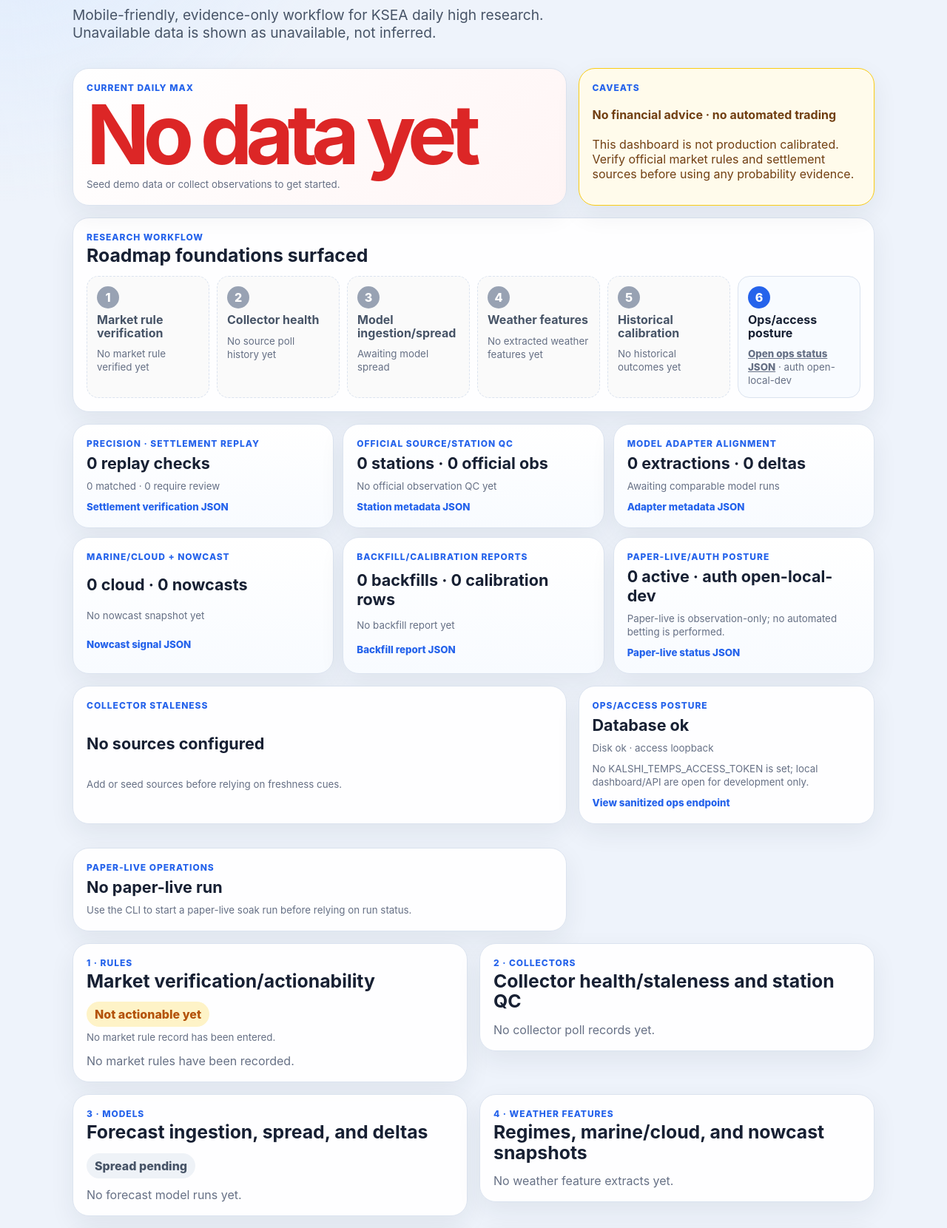
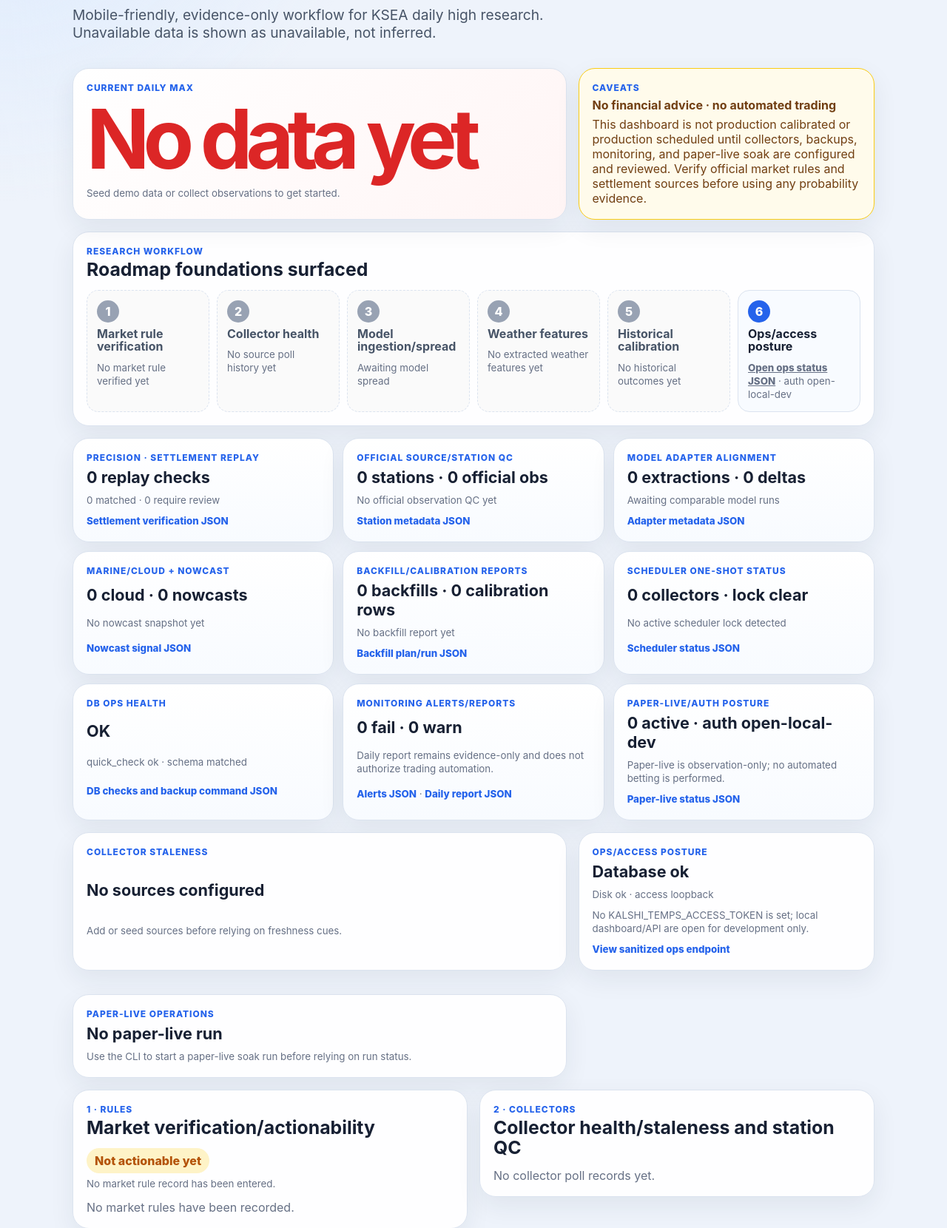
Before and after one commit to agorevski/KalshiTemps, a FastAPI app: page /dashboard in a window 1280 px wide. Shown: the part 239-1899 px from the top of the page at 74% size. Run offline with FastAPI, Linux system fonts and the light colour scheme; data comes from the database, SQL or seed files in the repository; data that the repository does not hold is empty.

Commit message:
Surface hardening status in docs and dashboard
Expose backfill, scheduler, DB health, and monitoring status in the app, update runbooks and roadmap caveats, and add endpoint/dashboard regression coverage.

Co-authored-by: Copilot <223556219+Copilot@users.noreply.github.com>

Copilot-Session: 033a8ce1-f34e-4d11-9265-68029ca0be62

```diff
--- a/src/kalshi_temps/app.py
+++ b/src/kalshi_temps/app.py
@@ -4,15 +4,16 @@ from contextlib import asynccontextmanager
 from pathlib import Path
 from typing import AsyncIterator
 
-from fastapi import FastAPI, Query, Request
+from fastapi import FastAPI, HTTPException, Query, Request
 from fastapi.responses import HTMLResponse, RedirectResponse
 from fastapi.staticfiles import StaticFiles
 from fastapi.templating import Jinja2Templates
 
 from .auth import access_gate
 from .db import connection, database_path, initialize_database
-from .ops import ops_status, paper_live_readiness, paper_live_run_status
+from .ops import db_check, ops_status, paper_live_readiness, paper_live_run_status
 from .repository import WeatherRepository
+from .scheduler import scheduler_status
 
 PROJECT_ROOT = Path(__file__).resolve().parents[2]
 
@@ -57,11 +58,36 @@ def health() -> dict[str, str]:
 @app.get("/api/ops/status")
 def api_ops_status() -> dict[str, object]:
     status = ops_status()
-    database = dict(status["database"])
-    database.pop("path", None)
-    disk = dict(status["disk"])
-    disk.pop("path", None)
+    database = _without_local_paths(status["database"])
+    disk = _without_local_paths(status["disk"])
     return {"status": "ok", "ops": {"database": database, "disk": disk, "access": status["access"]}}
+
+
+@app.get("/api/ops/db-health")
+def api_ops_db_health(quick: bool = True) -> dict[str, object]:
+    health = _without_local_paths(db_check(quick=quick))
+    return {
+        "status": "ok" if health["ok"] else "needs_review",
+        "db_health": health,
+        "backup_operations": {
+            "check_command": "python -m kalshi_temps db-check",
+            "backup_command": "scripts/backup_sqlite.sh",
+            "verify_backup_command": "python -m kalshi_temps verify-backup data/backups/<backup>.sqlite3",
+            "prune_dry_run_command": "python -m kalshi_temps prune-backups --dry-run",
+            "restore_preflight_command": "scripts/restore_sqlite.sh --backup data/backups/<backup>.sqlite3 --db data/restore-test.sqlite3",
+            "note": "Restore and prune commands are intentionally operator-triggered; run preflight/dry-run before overwriting or deleting files.",
+        },
+    }
+
+
+@app.get("/api/scheduler/status")
+def api_scheduler_status(max_age_minutes: float = Query(default=180, ge=1)) -> dict[str, object]:
+    status = _without_local_paths(scheduler_status(max_age_minutes=max_age_minutes))
+    return {
+        "status": "ok",
+        "scheduler": status,
+        "note": "One-shot scheduler status is local operational evidence only; configure and soak systemd/cron separately before treating it as production.",
+    }
 
 
 @app.get("/api/paper-live/runs")
@@ -97,6 +123,31 @@ def api_paper_live_status(include_closed: bool = False, limit: int = Query(defau
     return {"paper_live_status": {"runs": runs, "readiness": readiness}, "ops": api_ops_status()["ops"]}
 
 
+@app.get("/api/monitoring/alerts")
+def api_monitoring_alerts(
+    include_resolved: bool = False,
+    severity: str | None = None,
+    limit: int = Query(default=50, ge=1, le=200),
+) -> dict[str, object]:
+    with connection() as conn:
+        repo = WeatherRepository(conn)
+        alerts = repo.list_alert_records(include_resolved=include_resolved, severity=severity, limit=limit)
+        report = repo.daily_monitoring_report()
+    return {
+        "alert_summary": _alert_counts(alerts),
+        "alerts": alerts,
+        "daily_report_link": "/api/monitoring/daily-report",
+        "report_date": report["report_date"],
+    }
+
+
+@app.get("/api/monitoring/daily-report")
+def api_monitoring_daily_report(report_date: str | None = None) -> dict[str, object]:
+    with connection() as conn:
+        report = WeatherRepository(conn).daily_monitoring_report(report_date=report_date)
+    return {"daily_report": report}
+
+
 @app.get("/dashboard", response_class=HTMLResponse)
 def dashboard(request: Request) -> HTMLResponse:
     with connection() as conn:
@@ -130,10 +181,15 @@ def dashboard(request: Request) -> HTMLResponse:
         paper_live_runs = repo.list_paper_live_runs(include_closed=True, limit=5)
         bias_summaries = repo.list_bias_summaries(limit=5)
         calibration_metrics = repo.list_calibration_metrics(limit=5)
+        backfill_plans = repo.list_backfill_plans(limit=4)
         backfill_runs = repo.list_backfill_runs(limit=4)
+        alerts = repo.list_alert_records(limit=5)
+        alert_summary = _alert_counts(alerts)
         events = repo.list_events(limit=6)
         fusion_summary = repo.fusion_summary()
         ops = api_ops_status()["ops"]
+    scheduler = _without_local_paths(scheduler_status(max_age_minutes=180))
+    db_health = api_ops_db_health()["db_health"]
     return templates.TemplateResponse(
         request,
         "dashboard.html",
@@ -167,7 +223,12 @@ def dashboard(request: Request) -> HTMLResponse:
             "paper_live_runs": paper_live_runs,
             "bias_summaries": bias_summaries,
             "calibration_metrics": calibration_metrics,
+            "backfill_plans": backfill_plans,
             "backfill_runs": backfill_runs,
+            "scheduler": scheduler,
+            "db_health": db_health,
+            "alert_summary": alert_summary,
+            "alerts": alerts,
             "events": events,
             "fusion_summary": fusion_summary,
             "ops": ops,
@@ -241,11 +302,14 @@ def api_kalshi_selected_market(target_date: str | None = None) -> dict[str, obje
 @app.post("/api/kalshi/select-market")
 def api_kalshi_select_market(target_date: str, ticker: str, notes: str | None = None) -> dict[str, object]:
     with connection() as conn:
-        selected = WeatherRepository(conn).select_kalshi_market_candidate(
-            target_date=target_date,
-            ticker=ticker,
-            notes=notes,
-        )
+        try:
+            selected = WeatherRepository(conn).select_kalshi_market_candidate(
+                target_date=target_date,
+                ticker=ticker,
+                notes=notes,
+            )
+        except KeyError as exc:
+            raise HTTPException(status_code=404, detail=str(exc)) from exc
     return {
         "selected_kalshi_market": selected,
         "note": "Selection is local research state only; no bet was placed and settlement rules remain manually verified.",
@@ -381,7 +445,30 @@ def api_calibration_summary(limit: int = Query(default=50, ge=1, le=500)) -> dic
 def api_backfill_reports(limit: int = Query(default=20, ge=1, le=200)) -> dict[str, object]:
     with connection() as conn:
         repo = WeatherRepository(conn)
+        plans = repo.list_backfill_plans(limit=limit)
         runs = repo.list_backfill_runs(limit=limit)
         bias = repo.list_bias_summaries(limit=limit)
         calibration = repo.list_calibration_metrics(limit=limit)
-    return {"backfill_runs": runs, "bias_summaries": bias, "calibration_metrics": calibration}
+    return {"backfill_plans": plans, "backfill_runs": runs, "bias_summaries": bias, "calibration_metrics": calibration}
+
+
+def _without_local_paths(value: object) -> object:
+    if isinstance(value, dict):
+        return {
+            key: _without_local_paths(item)
+            for key, item in value.items()
+            if key not in {"path", "db_path", "backup", "target", "backup_dir", "candidates", "deleted"}
+        }
+    if isinstance(value, list):
+        return [_without_local_paths(item) for item in value]
+    return value
+
+
+def _alert_counts(alerts: list[dict[str, object]]) -> dict[str, int]:
+    return {
+        "total": len(alerts),
+        "fail": sum(1 for alert in alerts if alert["severity"] == "fail"),
+        "warn": sum(1 for alert in alerts if alert["severity"] == "warn"),
+        "info": sum(1 for alert in alerts if alert["severity"] == "info"),
+        "resolved": sum(1 for alert in alerts if alert["status"] == "resolved"),
+    }
--- a/templates/dashboard.html
+++ b/templates/dashboard.html
@@ -29,7 +29,7 @@
         <article class="card caution">
           <span class="section-label">Caveats</span>
           <strong>No financial advice · no automated trading</strong>
-          <span>This dashboard is not production calibrated. Verify official market rules and settlement sources before using any probability evidence.</span>
+          <span>This dashboard is not production calibrated or production scheduled until collectors, backups, monitoring, and paper-live soak are configured and reviewed. Verify official market rules and settlement sources before using any probability evidence.</span>
         </article>
       </section>
 
@@ -101,7 +101,25 @@
           <span class="section-label">Backfill/calibration reports</span>
           <strong>{{ backfill_runs|length }} backfills · {{ calibration_metrics|length }} calibration rows</strong>
           <small>{% if backfill_runs %}Latest {{ backfill_runs[0].status }} · {{ backfill_runs[0].started_at }}{% else %}No backfill report yet{% endif %}</small>
-          <small><a href="/api/backfill/reports">Backfill report JSON</a></small>
+          <small><a href="/api/backfill/reports">Backfill plan/run JSON</a></small>
+        </article>
+        <article class="card compact-card precision-card">
+          <span class="section-label">Scheduler one-shot status</span>
+          <strong>{{ scheduler.collector_health|length if scheduler else 0 }} collectors · lock {{ 'held' if scheduler and scheduler.lock.locked else 'clear' }}</strong>
+          <small>{% if scheduler and scheduler.lock.locked %}Lock age {{ "%.0f"|format(scheduler.lock.age_seconds or 0) }}s · stale {{ 'yes' if scheduler.lock.stale else 'no' }}{% else %}No active scheduler lock detected{% endif %}</small>
+          <small><a href="/api/scheduler/status">Scheduler status JSON</a></small>
+        </article>
+        <article class="card compact-card precision-card">
+          <span class="section-label">DB ops health</span>
+          <strong>{{ 'OK' if db_health and db_health.ok else 'Needs review' }}</strong>
+          <small>{% if db_health and db_health.integrity %}{{ db_health.integrity.check }} {{ db_health.integrity.result or 'not run' }} · schema {{ 'matched' if db_health.schema.fingerprint_match else 'review' }}{% else %}Database check unavailable{% endif %}</small>
+          <small><a href="/api/ops/db-health">DB checks and backup command JSON</a></small>
+        </article>
+        <article class="card compact-card precision-card">
+          <span class="section-label">Monitoring alerts/reports</span>
+          <strong>{{ alert_summary.fail if alert_summary else 0 }} fail · {{ alert_summary.warn if alert_summary else 0 }} warn</strong>
+          <small>Daily report remains evidence-only and does not authorize trading automation.</small>
+          <small><a href="/api/monitoring/alerts">Alerts JSON</a> · <a href="/api/monitoring/daily-report">Daily report JSON</a></small>
         </article>
         <article class="card compact-card precision-card">
           <span class="section-label">Paper-live/auth posture</span>
@@ -344,10 +362,20 @@
             <h2>Backfill reports, historical bias, calibration, outcomes</h2>
           </div>
           <div class="list">
+            {% for plan in backfill_plans %}
+              <div class="row">
+                <div>
+                  <strong>Plan {{ plan.station }} {{ plan.start_date }}→{{ plan.end_date }}</strong>
+                  <small>{{ plan.source_kind }} · hash {{ plan.plan_hash[:10] if plan.plan_hash else 'unhashed' }}</small>
+                  <small>Historical public backfill plan; run with fixtures/dry-run before importing live-scale data.</small>
+                </div>
+                <span class="badge neutral">plan</span>
+              </div>
+            {% endfor %}
             {% for run in backfill_runs %}
               <div class="row">
                 <div>
-                  <strong>Backfill {{ run.status }}</strong>
+                  <strong>Backfill {{ run.status }}{% if run.dry_run %} · dry run{% endif %}</strong>
                   <small>{{ run.source_path }} · {{ run.started_at }}</small>
                   <small>Counts {{ run.counts }} · errors {{ run.errors|length }}</small>
                 </div>
@@ -498,10 +526,40 @@
 
         <article class="card feature-card">
           <div class="section-heading">
-            <span class="section-label">Audit</span>
-            <h2>Risk guards and source events</h2>
+            <span class="section-label">Audit and hardening</span>
+            <h2>Risk guards, monitoring alerts, DB checks, and source events</h2>
           </div>
           <div class="list">
+            {% if db_health %}
+              <div class="row audit-row">
+                <div>
+                  <strong>Database ops health</strong>
+                  <small>Integrity {{ db_health.integrity.result or 'unknown' }} · schema {{ 'matched' if db_health.schema.fingerprint_match else 'needs review' }}</small>
+                  <small>Use backup verify/prune/restore preflight commands before destructive operations.</small>
+                </div>
+                <span class="badge {{ 'good' if db_health.ok else 'bad' }}">{{ 'ok' if db_health.ok else 'review' }}</span>
+              </div>
+            {% endif %}
+            {% if scheduler %}
+              <div class="row audit-row">
+                <div>
+                  <strong>Scheduler one-shot runner</strong>
+                  <small>Lock {{ 'held' if scheduler.lock.locked else 'clear' }} · {{ scheduler.collector_health|length }} collector health rows</small>
+                  <small>systemd examples are documentation-only until installed, configured, and soaked.</small>
+                </div>
+                <span class="badge {{ 'bad' if scheduler.lock.locked and scheduler.lock.stale else 'good' }}">{{ 'stale lock' if scheduler.lock.locked and scheduler.lock.stale else 'status' }}</span>
+              </div>
+            {% endif %}
+            {% for alert in alerts %}
+              <div class="row audit-row">
+                <div>
+                  <strong>{{ alert.code }}</strong>
+                  <small>{{ alert.alert_day }} · {{ alert.status }} · {{ alert.source_name or 'global' }}</small>
+                  <small>{{ alert.message }}</small>
+                </div>
+                <span class="badge {{ 'bad' if alert.severity == 'fail' else ('neutral' if alert.severity == 'info' else 'bad') }}">{{ alert.severity }}</span>
+              </div>
+            {% endfor %}
             {% if fusion_summary and fusion_summary.risk_guards %}
               {% for guard in fusion_summary.risk_guards %}
                 <div class="row audit-row">
```
Also changed, not shown: docs/current-progress.md (+12 -10 lines), docs/high-precision-roadmap.md (+7 -4 lines), docs/implementation-design.md (+1 -1 lines), docs/operations-runbook.md (+33 -2 lines), docs/shortcomings-and-roadmap.md (+10 -10 lines), tests/test_app_integration.py (+58 -1 lines), README.md.
